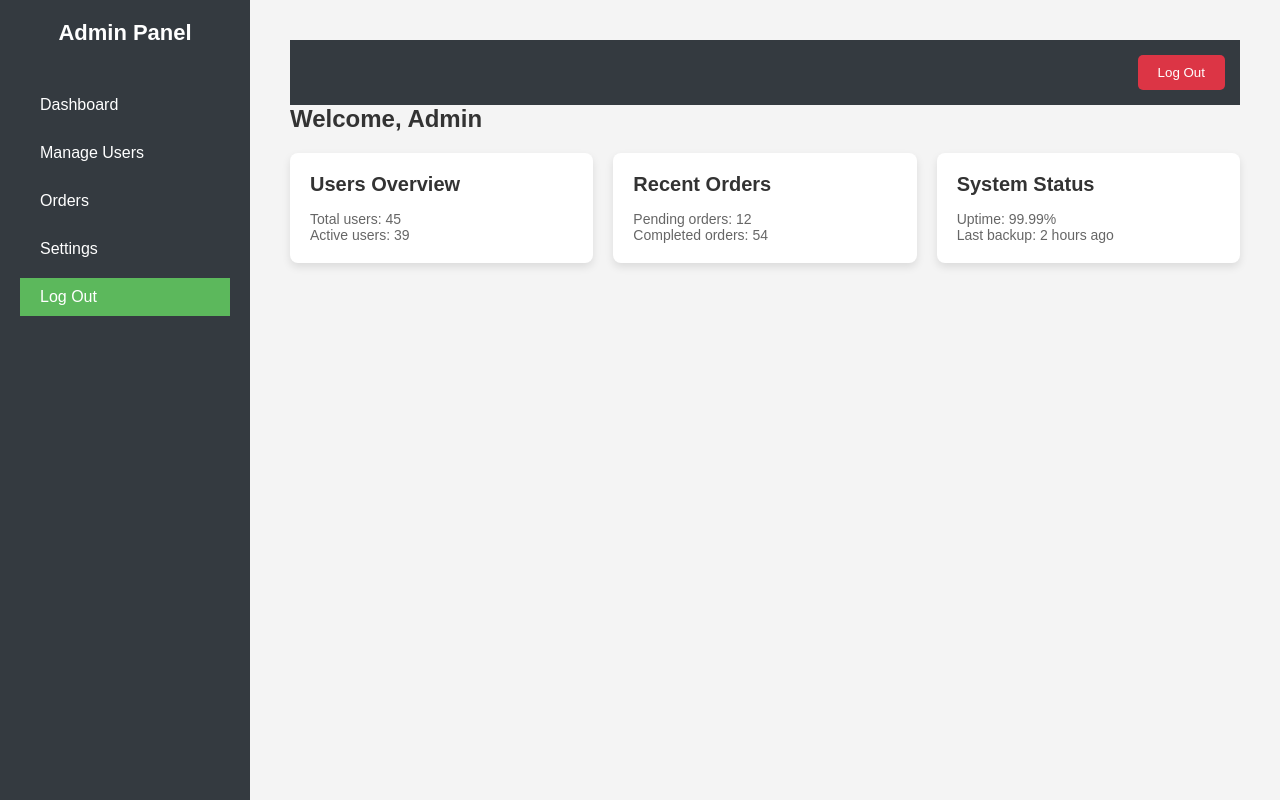
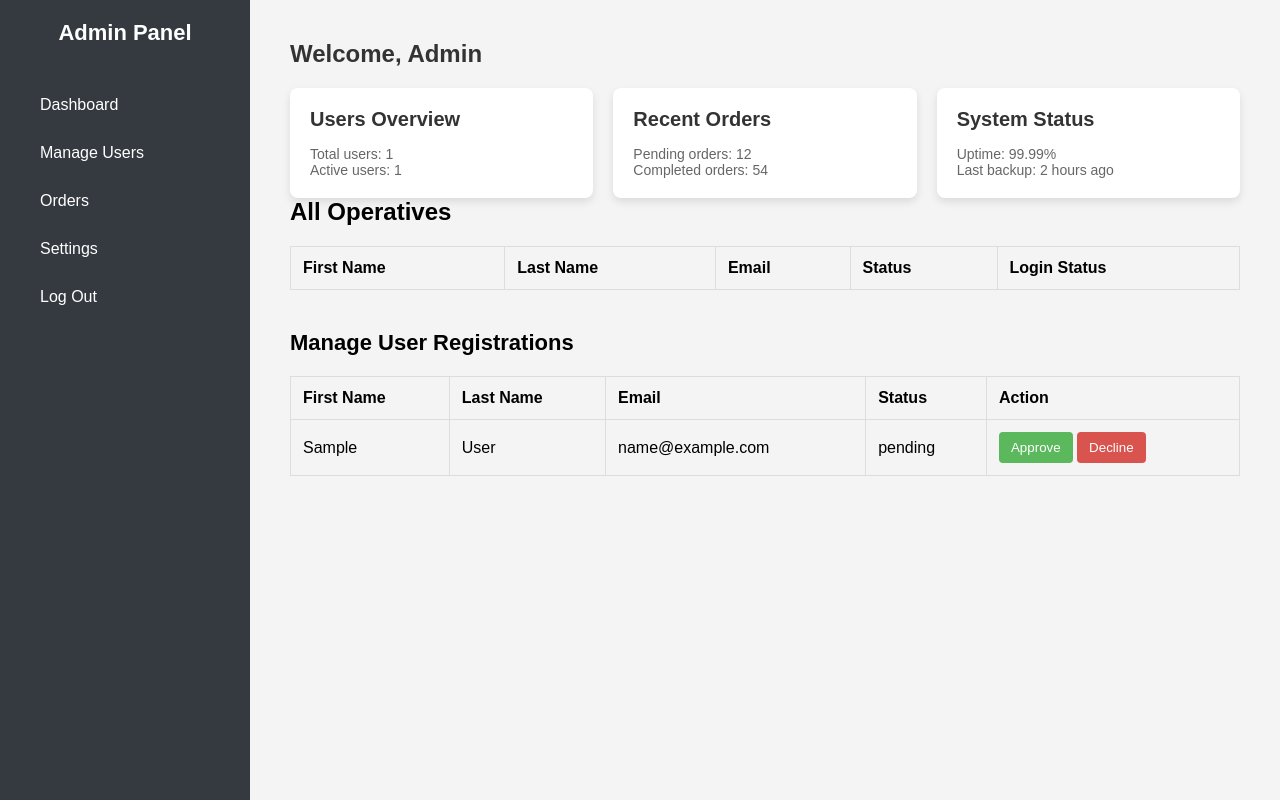
Before and after one commit to biy11/StockFlow, a Flask app: page /admin_dashboard in a window 1280 px wide. Run offline with Flask 3, Linux system fonts and the light colour scheme; a user stored in the database is signed in; tables that the repository leaves empty hold one stand-in row (values such as "Sample post"); lists and menus that the app fills with data are empty.

Commit message:
changed to posgres db and adedd admin functions over users

```diff
--- a/stockflow_app/app/routes.py
+++ b/stockflow_app/app/routes.py
@@ -1,8 +1,11 @@
+# routes.py
 from flask import Blueprint, render_template, redirect, url_for, flash, request
-from flask_login import login_user, logout_user, login_required, current_user
+from flask_login import login_user, logout_user, login_required, current_user, UserMixin
 from app.models import User
 from werkzeug.security import check_password_hash
-from app import db, mail
+from app import db
+from datetime import datetime
+
 
 main = Blueprint('main', __name__)
 
@@ -27,17 +30,23 @@
         # Find the user in the database
         user = User.query.filter_by(email=email).first()
 
-        # Check if the user exists and if the password is correct
         if user and user.check_password(password):
-            login_user(user)  # Logs the user in
+            if user.status == 'pending':
+                flash('Your account is awaiting admin approval.', 'warning')
+                return redirect(url_for('main.login'))
+            elif user.is_active:
+                login_user(user)  # Logs the user in
+                user.last_login = datetime.utcnow()
+                user.is_logged_in = True  # Mark as logged in
+                db.session.commit()
 
-            # Redirect based on the user's role after successful login
-            if user.role == 'admin':
-                return redirect(url_for('main.admin_dashboard'))  # Admin dashboard
-            elif user.role == 'operative':
-                return redirect(url_for('main.operative_dashboard'))  # Operative dashboard
-            else:
-                return redirect(url_for('main.home'))
+                # Redirect based on the user's role
+                if user.role == 'admin':
+                    return redirect(url_for('main.admin_dashboard'))
+                elif user.role == 'operative':
+                    return redirect(url_for('main.operative_dashboard'))
+                else:
+                    return redirect(url_for('main.home'))
 
         flash('Login failed. Check your email and password.', 'danger')
 
@@ -47,6 +56,8 @@
 @main.route('/register', methods=['GET', 'POST'])
 def register():
     if request.method == 'POST':
+        first_name = request.form['first_name']
+        last_name = request.form['last_name']
         username = request.form['username']
         email = request.form['email']
         password = request.form['password']
@@ -54,12 +65,19 @@
 
         existing_user = User.query.filter_by(email=email).first()
         if not existing_user:
-            new_user = User(username=username, email=email, role=role)  # Save the role in the database
+            new_user = User(
+                first_name=first_name,
+                last_name=last_name,
+                username=username,
+                email=email,
+                role=role
+            )
             new_user.set_password(password)
+            new_user.is_active = False  # Inactive until admin approval
             db.session.add(new_user)
             db.session.commit()
 
-            flash('Registration successful! Please log in.', 'success')
+            flash('Registration request submitted! Await admin approval.', 'success')
             return redirect(url_for('main.login'))
 
         flash('Email already registered.', 'danger')
@@ -73,7 +91,22 @@
     if current_user.role != 'admin':
         flash('Unauthorized access!', 'danger')
         return redirect(url_for('main.home'))
-    return render_template('admin_dashboard.html')
+
+    # Fetch all pending user registrations (status is 'pending')
+    pending_users = User.query.filter_by(status='pending').all()
+
+    # Fetch all operatives (role is 'operative')
+    operatives = User.query.filter_by(role='operative').all()
+
+    # Calculate total and active users for the overview
+    total_users = User.query.count()
+    active_users = User.query.filter_by(is_active=True).count()
+
+    return render_template('admin_dashboard.html',
+                           pending_users=pending_users,
+                           operatives=operatives,
+                           total_users=total_users,
+                           active_users=active_users)
 
 # Operative Dashboard route
 @main.route('/operative_dashboard')
@@ -84,10 +117,52 @@
         return redirect(url_for('main.home'))
     return render_template('operative_dashboard.html')
 
-#log out route
+# Manage Users route for admin
+@main.route('/manage_users')
+@login_required
+def manage_users():
+    if current_user.role != 'admin':
+        flash('Unauthorized access!', 'danger')
+        return redirect(url_for('main.home'))
+
+    # Fetch all pending user registrations
+    pending_users = User.query.filter_by(is_active=False).all()
+    return render_template('manage_users.html', users=pending_users)
+
+# Routes to approve or decline user registration
+@main.route('/approve_user/<int:user_id>', methods=['POST'])
+@login_required
+def approve_user(user_id):
+    if current_user.role != 'admin':
+        flash('Unauthorized access!', 'danger')
+        return redirect(url_for('main.home'))
+
+    user = User.query.get_or_404(user_id)
+    user.status = 'confirmed'  # Update status to 'confirmed'
+    user.is_active = True  # Activate account on approval
+    db.session.commit()
+    flash(f'User {user.username} has been approved.', 'success')
+    return redirect(url_for('main.admin_dashboard'))
+
+@main.route('/decline_user/<int:user_id>', methods=['POST'])
+@login_required
+def decline_user(user_id):
+    if current_user.role != 'admin':
+        flash('Unauthorized access!', 'danger')
+        return redirect(url_for('main.home'))
+
+    user = User.query.get_or_404(user_id)
+    db.session.delete(user)
+    db.session.commit()
+    flash(f'User {user.username} has been declined and deleted.', 'danger')
+    return redirect(url_for('main.admin_dashboard'))
+
+# Logout route
 @main.route('/logout', methods=['GET', 'POST'])
 @login_required
 def logout():
+    current_user.is_logged_in = False  # Mark as logged out
+    db.session.commit()
     logout_user()
     flash('You have been logged out.', 'success')
     return redirect(url_for('main.login'))
--- a/stockflow_app/app/static/admin_dashboard.css
+++ b/stockflow_app/app/static/admin_dashboard.css
@@ -115,6 +115,61 @@
     font-size: 14px;
 }
 
+/* Manage Users table */
+.manage-users {
+    margin-top: 40px;
+}
+
+.manage-users h2 {
+    margin-bottom: 20px;
+    font-size: 22px;
+}
+
+table {
+    width: 100%;
+    border-collapse: collapse;
+    margin-top: 20px;
+}
+
+table, th, td {
+    border: 1px solid #ddd;
+}
+
+th, td {
+    padding: 12px;
+    text-align: left;
+}
+
+th {
+    background-color: #f4f4f4;
+}
+
+.approve-btn {
+    background-color: #5cb85c;
+    color: white;
+    padding: 8px 12px;
+    border: none;
+    cursor: pointer;
+    border-radius: 4px;
+}
+
+.approve-btn:hover {
+    background-color: #4cae4c;
+}
+
+.decline-btn {
+    background-color: #d9534f;
+    color: white;
+    padding: 8px 12px;
+    border: none;
+    cursor: pointer;
+    border-radius: 4px;
+}
+
+.decline-btn:hover {
+    background-color: #c9302c;
+}
+
 /* Responsive adjustments */
 @media (max-width: 768px) {
     .sidebar {
--- a/stockflow_app/app/templates/admin_dashboard.html
+++ b/stockflow_app/app/templates/admin_dashboard.html
@@ -1,3 +1,4 @@
+<!-- admin_dashboard.html -->
 <!DOCTYPE html>
 <html lang="en">
 <head>
@@ -12,19 +13,14 @@
     <div class="sidebar">
         <h2>Admin Panel</h2>
         <a href="#">Dashboard</a>
-        <a href="#">Manage Users</a>
+        <a href="#manage-users-section">Manage Users</a>
         <a href="#">Orders</a>
         <a href="#">Settings</a>
-        <a href="#" class="active">Log Out</a>
+        <a href="{{ url_for('main.logout') }}" class="logout">Log Out</a>
     </div>
 
     <!-- Main Content -->
     <div class="main-content">
-        <!-- Top Navigation Bar -->
-        <div class="top-nav">
-            <button onclick="window.location.href='{{ url_for('main.logout') }}'">Log Out</button>
-        </div>
-
         <!-- Dashboard Header -->
         <div class="dashboard-header">
             <h1>Welcome, Admin</h1>
@@ -34,8 +30,8 @@
         <div class="cards">
             <div class="card">
                 <h3>Users Overview</h3>
-                <p>Total users: 45</p>
-                <p>Active users: 39</p>
+                <p>Total users: {{ total_users }}</p>
+                <p>Active users: {{ active_users }}</p>
             </div>
             <div class="card">
                 <h3>Recent Orders</h3>
@@ -48,6 +44,73 @@
                 <p>Last backup: 2 hours ago</p>
             </div>
         </div>
+
+        <!-- All Operatives Section -->
+        <div id="all-operatives-section" class="all-operatives">
+            <h2>All Operatives</h2>
+            <table>
+                <thead>
+                    <tr>
+                        <th>First Name</th>
+                        <th>Last Name</th>
+                        <th>Email</th>
+                        <th>Status</th>
+                        <th>Login Status</th>
+                    </tr>
+                </thead>
+                <tbody>
+                    {% for user in operatives %}
+                    <tr>
+                        <td>{{ user.first_name }}</td>
+                        <td>{{ user.last_name }}</td>
+                        <td>{{ user.email }}</td>
+                        <td>{{ user.status }}</td>
+                        <td>
+                            {% if user.is_logged_in %}
+                                <span style="color: green;">Online</span>
+                            {% else %}
+                                <span style="color: red;">Offline</span>
+                            {% endif %}
+                        </td>
+                    </tr>
+                    {% endfor %}
+                </tbody>
+            </table>
+        </div>
+
+        <!-- Manage Users Section for Pending Registrations -->
+        <div id="manage-users-section" class="manage-users">
+            <h2>Manage User Registrations</h2>
+            <table>
+                <thead>
+                    <tr>
+                        <th>First Name</th>
+                        <th>Last Name</th>
+                        <th>Email</th>
+                        <th>Status</th>
+                        <th>Action</th>
+                    </tr>
+                </thead>
+                <tbody>
+                    {% for user in pending_users %}
+                    <tr>
+                        <td>{{ user.first_name }}</td>
+                        <td>{{ user.last_name }}</td>
+                        <td>{{ user.email }}</td>
+                        <td>{{ user.status }}</td>
+                        <td>
+                            <form action="{{ url_for('main.approve_user', user_id=user.id) }}" method="POST" style="display:inline;">
+                                <button type="submit" class="approve-btn">Approve</button>
+                            </form>
+                            <form action="{{ url_for('main.decline_user', user_id=user.id) }}" method="POST" style="display:inline;">
+                                <button type="submit" class="decline-btn">Decline</button>
+                            </form>
+                        </td>
+                    </tr>
+                    {% endfor %}
+                </tbody>
+            </table>
+        </div>
     </div>
 
 </body>
```
Also changed, not shown: stockflow_app/app/models.py (+8 -2 lines), stockflow_app/app/templates/register.html (+6 -1 lines), stockflow_app/migrations/versions/f04596aac256_add_status_column_to_user_table.py (renamed from stockflow_app/migrations/versions/92f5500457fb_initial_migration.py, +8 -14 lines).
